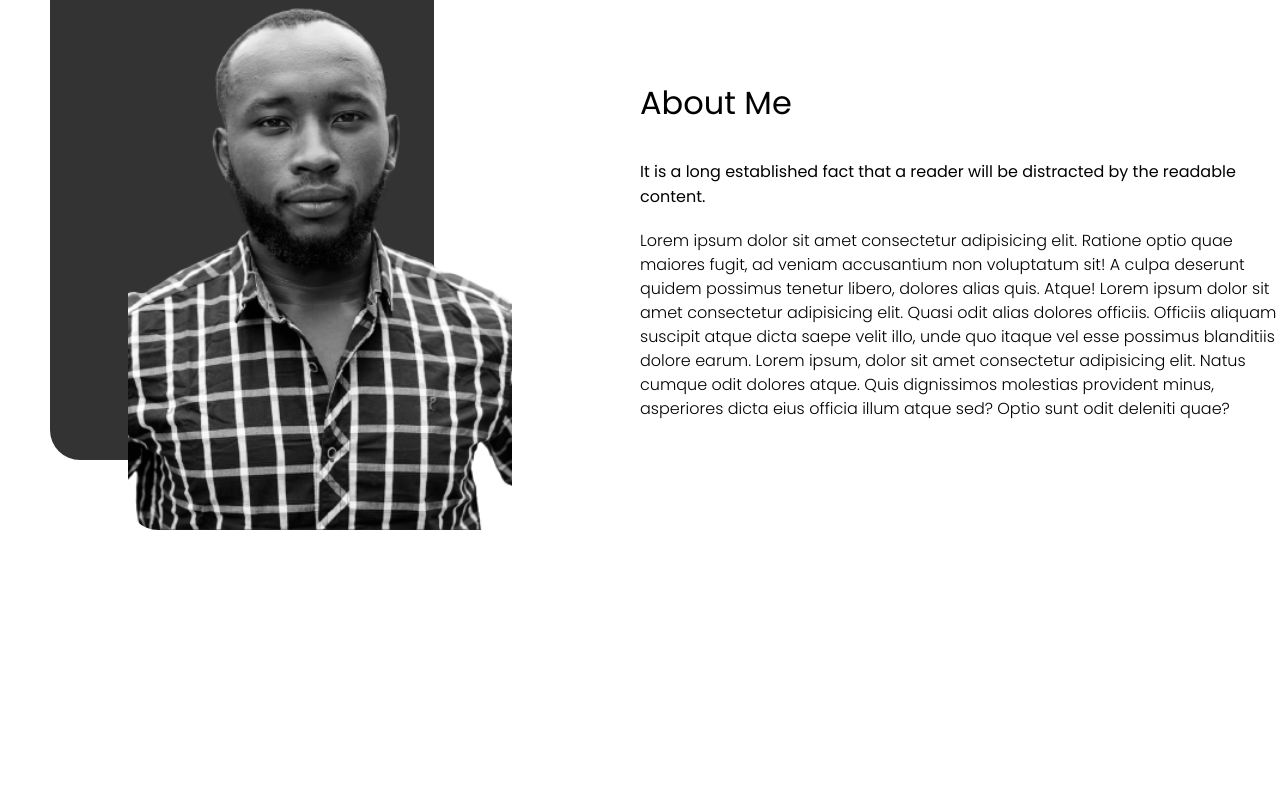
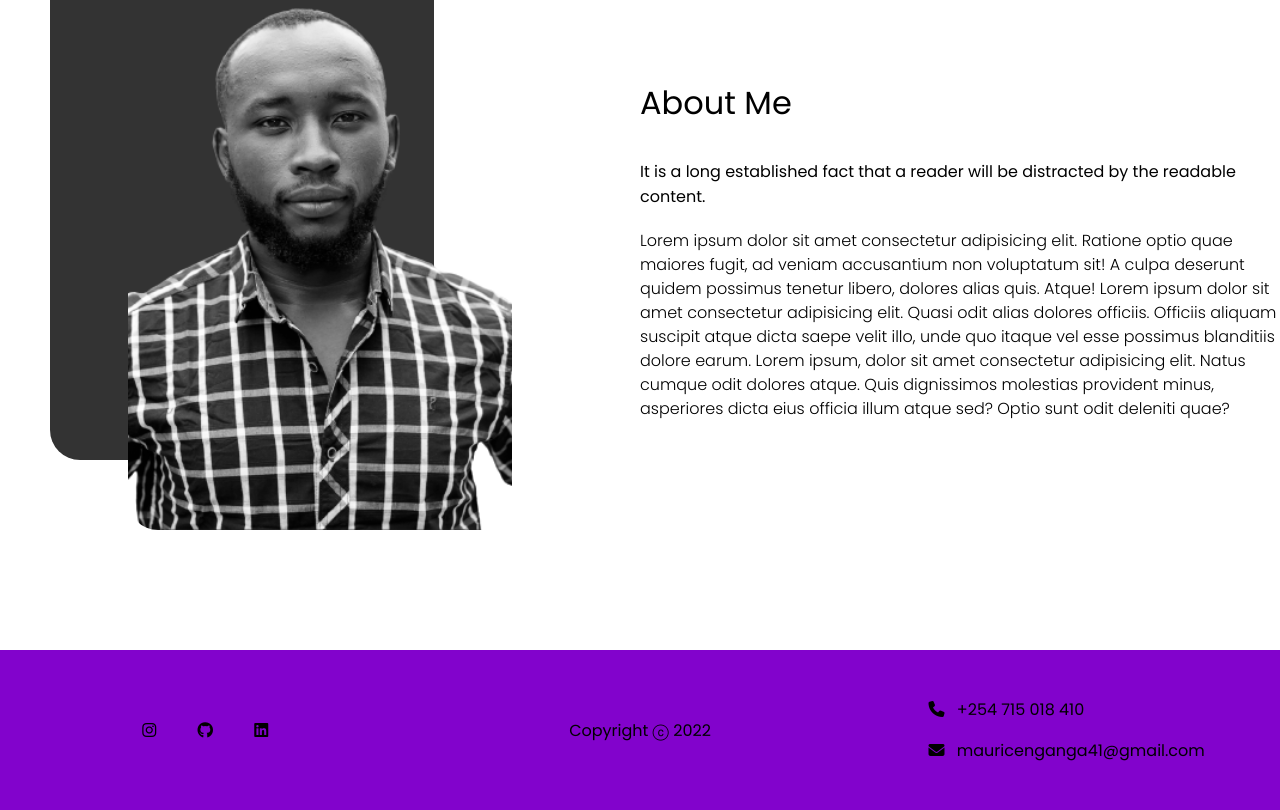
Before and after one commit to moryno/Phase-0-Personal-Website, a plain HTML site: page index.html in a window 1280 px wide. Shown: the part 950-1760 px from the top of the page. Before the commit the page ends 1600 px from the top, so only its background shows below. Drawn offline with Linux system fonts and the light colour scheme.

Commit message:
Add a footer section with social icons and a copyright time function

```diff
--- a/assets/css/index.css
+++ b/assets/css/index.css
@@ -195,3 +195,54 @@ nav > .navContainer > .right > ul > li:hover {
     font-weight: 300;
     line-height: 1.5;
 }
+
+
+/* ........................... FOOTER SECTION .............................. */
+#footer {
+    width: 100%;
+    display: flex;
+    align-items: center;
+    height: 20vh;
+    background-color: #8203cc;
+}
+
+#footer> .left {
+    flex:1;
+    display: flex;
+    align-items: center;
+   justify-content: center;
+}
+
+#footer> .left > .socialIcon {
+    display: flex;
+    align-items: center;
+    justify-content: center;
+    width: 2.5rem;
+    height: 2.5rem;
+    border-radius: 50%;
+    margin-right: 1rem;
+    background-color: transparent;
+    cursor: pointer;
+}
+
+#footer > .center {
+    flex: 1;
+    display: flex;
+    align-items: center;
+    justify-content: center;
+}
+
+#footer > .right {
+    flex: 1;
+    display: flex;
+    align-items: center;
+    justify-content: center;
+}
+
+#footer > .right > .footerIcons > .icon {
+    margin: 1rem;
+}
+
+#footer > .right > .footerIcons > .icon > .fas {
+    margin-right: 0.5rem;
+}
--- a/assets/js/index.js
+++ b/assets/js/index.js
@@ -0,0 +1,8 @@
+
+// FUNCTION TO CALCULATE YEAR
+const footer = () => {
+    const year = new Date().getFullYear();
+    const footerText = document.getElementById("footerText");
+    footerText.textContent = `Copyright ⓒ ${year}`;
+}
+footer ();
--- a/index.html
+++ b/index.html
@@ -8,6 +8,10 @@
       href="https://fonts.googleapis.com/css2?family=Poppins:ital,wght@0,100;0,200;0,300;0,400;0,500;0,600;0,700;0,800;0,900;1,100;1,200;1,300;1,400;1,500;1,600;1,700;1,800;1,900&display=swap"
       rel="stylesheet"
     />
+    <script
+      src="https://kit.fontawesome.com/889562c6d8.js"
+      crossorigin="anonymous"
+    ></script>
     <title>Personal Website</title>
     <link rel="stylesheet" href="./assets/css/index.css" />
   </head>
@@ -75,6 +79,34 @@
         </p>
       </div>
     </section>
+    <section id="footer">
+      <div class="left">
+        <div class="socialIcon">
+          <i class="fab fa-instagram"></i>
+        </div>
+        <div class="socialIcon">
+          <i class="fab fa-github"></i>
+        </div>
+        <div class="socialIcon">
+          <i class="fab fa-linkedin"></i>
+        </div>
+      </div>
+      <div class="center">
+        <p id="footerText"></p>
+      </div>
+      <div class="right">
+        <div class="footerIcons">
+          <div class="icon">
+            <i class="fas fa-phone"></i>
+            +254 715 018 410
+          </div>
+          <div class="icon">
+            <i class="fas fa-envelope"></i>
+            mauricenganga41@gmail.com
+          </div>
+        </div>
+      </div>
+    </section>
     <script src="./assets/js/index.js"></script>
   </body>
 </html>
```
